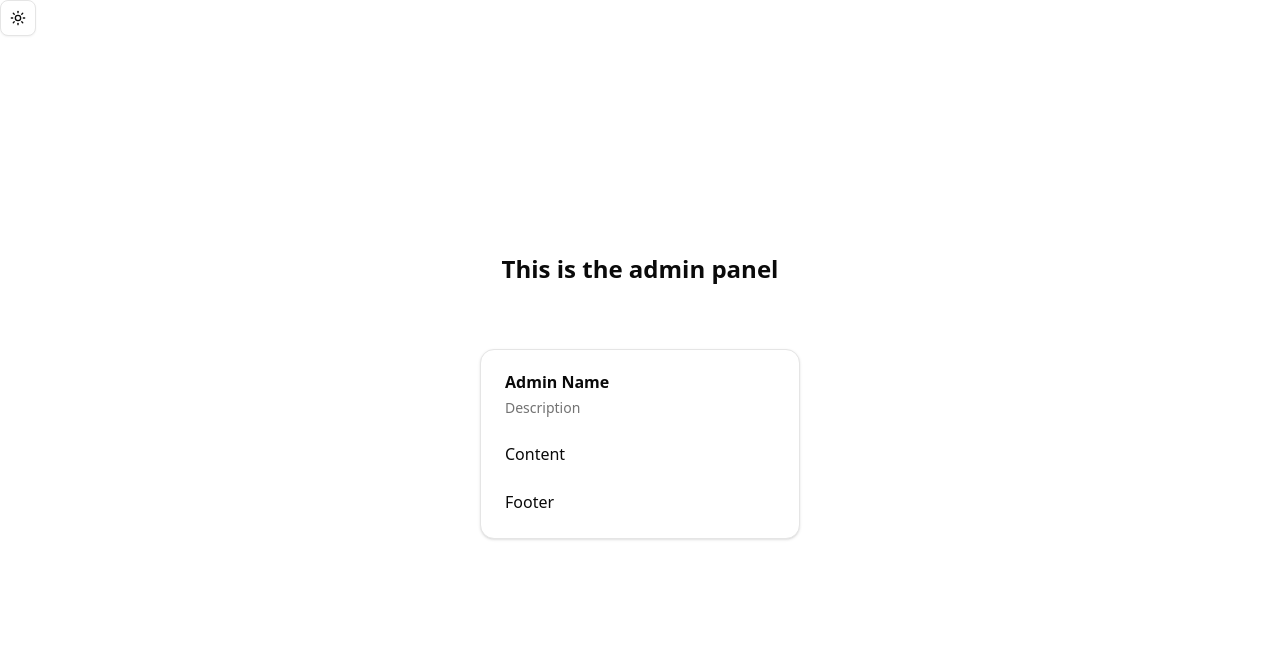
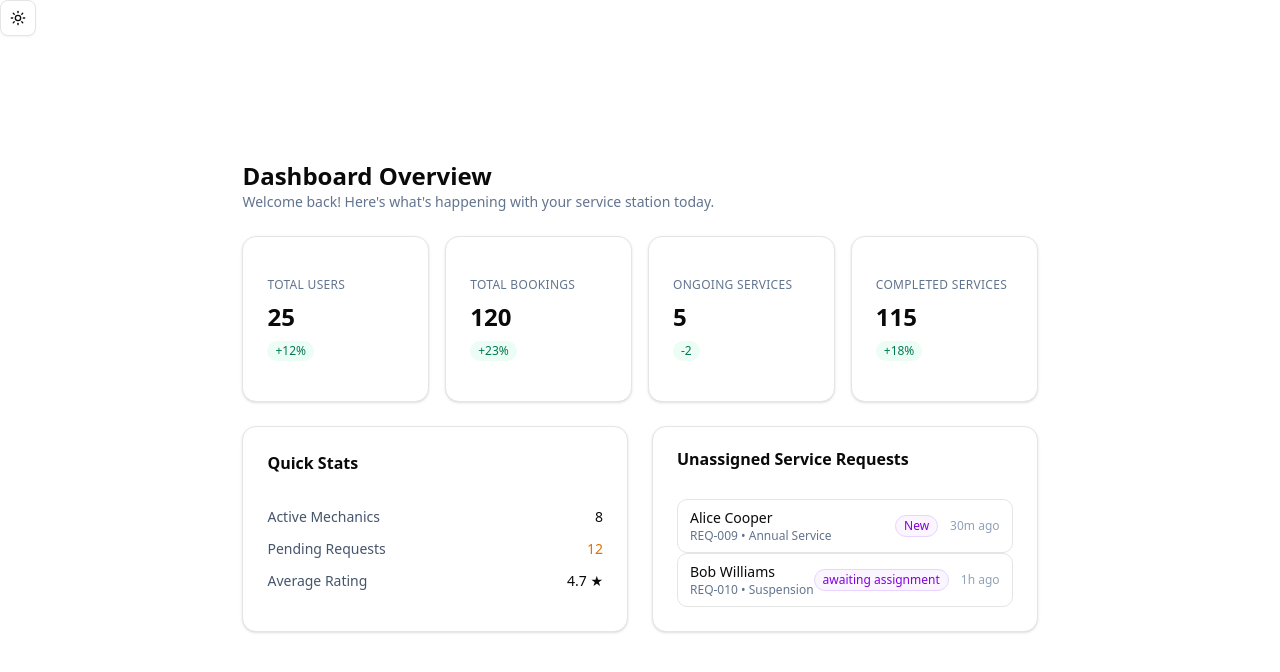
Before and after one commit to prakashsp23/CDAC-Project, a React (Vite) app in the folder client/: page /admin in a window 1280 px wide. Shown: the top 672 px of the page. Built offline with nearby package versions, Linux system fonts and the light colour scheme.

Commit message:
Add admin dashboard UI (cards, quick stats, unassigned requests, badge, table)

```diff
--- a/client/package.json
+++ b/client/package.json
@@ -16,8 +16,9 @@
     "@radix-ui/react-dropdown-menu": "^2.1.16",
     "@radix-ui/react-label": "^2.1.7",
     "@radix-ui/react-separator": "^1.1.7",
-    "@radix-ui/react-slot": "^1.2.3",
+    "@radix-ui/react-slot": "^1.2.4",
     "@tailwindcss/vite": "^4.1.16",
+    "@tanstack/react-table": "^8.21.3",
     "axios": "^1.13.2",
     "class-variance-authority": "^0.7.1",
     "clsx": "^2.1.1",
--- /dev/null
+++ b/client/src/components/screens/admin/Pages/Dashboard.jsx
@@ -0,0 +1,159 @@
+import React from 'react'
+import { Card, CardTitle, CardDescription, CardContent, CardFooter, CardHeader } from '@/components/ui/card'
+import { Badge } from '@/components/ui/badge'
+
+
+function Dashboard() {
+  // Top cards data
+  const summary = {
+    totalUsers: 25,
+    totalBookings: 120,
+    ongoingServices: 5,
+    completedServices: 115,
+  };
+
+  // Quick stats data
+  const quickStats = {
+    activeMechanics: 8,
+    pendingRequests: 12,
+    avgRating: 4.7,
+  };
+
+  // Unassigned service requests (dummy data for now)
+  const unassignedRequests = [
+    {
+      id: "REQ-009",
+      customerName: "Alice Cooper",
+      serviceType: "Annual Service",
+      status: "New",
+      timeAgo: "30m ago",
+    },
+    {
+      id: "REQ-010",
+      customerName: "Bob Williams",
+      serviceType: "Suspension",
+      status: "awaiting assignment",
+      timeAgo: "1h ago",
+    },
+  ];
+
+  return (
+    <div className="flex flex-col gap-6">
+      {/* Title + subtitle */}
+      <div>
+        <h1 className="text-2xl font-semibold">Dashboard Overview</h1>
+        <p className="text-sm text-slate-500">
+          Welcome back! Here's what's happening with your service station today.
+        </p>
+      </div>
+
+      {/* Top cards */}
+      <div className="grid gap-4 md:grid-cols-4">
+        <SummaryCard label="Total Users" value={summary.totalUsers} trend="+12%" />
+        <SummaryCard label="Total Bookings" value={summary.totalBookings} trend="+23%" />
+        <SummaryCard
+          label="Ongoing Services"
+          value={summary.ongoingServices}
+          trend="-2"
+        />
+        <SummaryCard
+          label="Completed Services"
+          value={summary.completedServices}
+          trend="+18%"
+        />
+      </div>
+
+      {/* Quick Stats card */}
+      <div className="grid gap-6 md:grid-cols-2">
+        <QuickStatsCard stats={quickStats} />
+        <UnassignedRequestsCard requests={unassignedRequests} />
+      </div>
+    </div>
+  );
+}
+
+/* ===== helper components in same file ===== */
+
+function SummaryCard({ label, value, trend }) {
+  return (
+    <Card>
+      <CardContent className="py-4 flex flex-col gap-2">
+        <span className="text-xs font-medium text-slate-500 uppercase tracking-wide">
+          {label}
+        </span>
+        <span className="text-2xl font-semibold">{value}</span>
+        <span className="text-xs rounded-full px-2 py-0.5 bg-emerald-50 text-emerald-700 w-fit">
+          {trend}
+        </span>
+      </CardContent>
+    </Card>
+  );
+}
+
+function QuickStatsCard({ stats }) {
+  const { activeMechanics, pendingRequests, avgRating } = stats;
+
+  return (
+    <Card>
+      <CardHeader>
+        <CardTitle className="text-base">Quick Stats</CardTitle>
+      </CardHeader>
+      <CardContent className="space-y-3 text-sm">
+        <Row label="Active Mechanics" value={activeMechanics} />
+        <Row
+          label="Pending Requests"
+          value={pendingRequests}
+          valueClass="text-amber-600"
+        />
+        <Row label="Average Rating" value={`${avgRating} ★`} />
+      </CardContent>
+    </Card>
+  );
+}
+
+function UnassignedRequestsCard({ requests }) {
+  return (
+    <Card>
+      <CardHeader>
+        <CardTitle>Unassigned Service Requests </CardTitle>
+      </CardHeader>
+      <CardContent>
+        {requests.length === 0 && (
+          <p className="text-sm text-slate-500">No pending unassigned requests.</p>
+        )}
+        {
+          requests.map((req) => (
+            <div key={req.id} className='flex items-center justify-between rounded-lg border px-3 py-2 text-sm'>
+              {/* left side: name + info */}
+              <div>
+                <div className='font-medium'> {req.customerName}</div>
+                <div className='text-xs text-slate-500'>
+                  {req.id} • {req.serviceType}
+                </div>
+              </div>
+              {/* right side:  */}
+              <div className='flex items-center gap-3'>
+                <Badge className='text-xs border-purple-200 bg-purple-50 text-purple-700'>
+                  {req.status}
+                </Badge>
+                <span className='text-xs text-slate-400'>{req.timeAgo}</span>
+              </div>
+
+            </div>
+          ))
+        }
+      </CardContent>
+    </Card>
+  )
+}
+
+function Row({ label, value, valueClass = "" }) {
+  return (
+    <div className="flex justify-between">
+      <span className="text-slate-600">{label}</span>
+      <span className={`font-medium ${valueClass}`}>{value}</span>
+    </div>
+  );
+}
+
+export default Dashboard
--- a/client/src/components/screens/admin/adminPanel.jsx
+++ b/client/src/components/screens/admin/adminPanel.jsx
@@ -1,14 +1,13 @@
 import React from 'react'
 import AdminCard from './components/adminCard'
-
+import Dashboard from './Pages/Dashboard'
 function AdminPanel() {
   return (
     <>
-    <div className='flex flex-col h-screen items-center justify-center'>
-    <h1 className='text-2xl font-bold mb-16'>This is the admin panel</h1>
-    <div></div>
-    <AdminCard />
-    </div>
+      <div className='flex flex-col h-screen items-center justify-center'>
+        <div></div>
+        <Dashboard />
+      </div>
     </>
   )
 }
--- /dev/null
+++ b/client/src/components/ui/badge.jsx
@@ -0,0 +1,44 @@
+import * as React from "react"
+import { Slot } from "@radix-ui/react-slot"
+import { cva } from "class-variance-authority";
+
+import { cn } from "@/lib/utils"
+
+const badgeVariants = cva(
+  "inline-flex items-center justify-center rounded-full border px-2 py-0.5 text-xs font-medium w-fit whitespace-nowrap shrink-0 [&>svg]:size-3 gap-1 [&>svg]:pointer-events-none focus-visible:border-ring focus-visible:ring-ring/50 focus-visible:ring-[3px] aria-invalid:ring-destructive/20 dark:aria-invalid:ring-destructive/40 aria-invalid:border-destructive transition-[color,box-shadow] overflow-hidden",
+  {
+    variants: {
+      variant: {
+        default:
+          "border-transparent bg-primary text-primary-foreground [a&]:hover:bg-primary/90",
+        secondary:
+          "border-transparent bg-secondary text-secondary-foreground [a&]:hover:bg-secondary/90",
+        destructive:
+          "border-transparent bg-destructive text-white [a&]:hover:bg-destructive/90 focus-visible:ring-destructive/20 dark:focus-visible:ring-destructive/40 dark:bg-destructive/60",
+        outline:
+          "text-foreground [a&]:hover:bg-accent [a&]:hover:text-accent-foreground",
+      },
+    },
+    defaultVariants: {
+      variant: "default",
+    },
+  }
+)
+
+function Badge({
+  className,
+  variant,
+  asChild = false,
+  ...props
+}) {
+  const Comp = asChild ? Slot : "span"
+
+  return (
+    <Comp
+      data-slot="badge"
+      className={cn(badgeVariants({ variant }), className)}
+      {...props} />
+  );
+}
+
+export { Badge, badgeVariants }
--- /dev/null
+++ b/client/src/components/ui/table.jsx
@@ -0,0 +1,121 @@
+import * as React from "react"
+
+import { cn } from "@/lib/utils"
+
+function Table({
+  className,
+  ...props
+}) {
+  return (
+    <div data-slot="table-container" className="relative w-full overflow-x-auto">
+      <table
+        data-slot="table"
+        className={cn("w-full caption-bottom text-sm", className)}
+        {...props} />
+    </div>
+  );
+}
+
+function TableHeader({
+  className,
+  ...props
+}) {
+  return (
+    <thead
+      data-slot="table-header"
+      className={cn("[&_tr]:border-b", className)}
+      {...props} />
+  );
+}
+
+function TableBody({
+  className,
+  ...props
+}) {
+  return (
+    <tbody
+      data-slot="table-body"
+      className={cn("[&_tr:last-child]:border-0", className)}
+      {...props} />
+  );
+}
+
+function TableFooter({
+  className,
+  ...props
+}) {
+  return (
+    <tfoot
+      data-slot="table-footer"
+      className={cn("bg-muted/50 border-t font-medium [&>tr]:last:border-b-0", className)}
+      {...props} />
+  );
+}
+
+function TableRow({
+  className,
+  ...props
+}) {
+  return (
+    <tr
+      data-slot="table-row"
+      className={cn(
+        "hover:bg-muted/50 data-[state=selected]:bg-muted border-b transition-colors",
+        className
+      )}
+      {...props} />
+  );
+}
+
+function TableHead({
+  className,
+  ...props
+}) {
+  return (
+    <th
+      data-slot="table-head"
+      className={cn(
+        "text-foreground h-10 px-2 text-left align-middle font-medium whitespace-nowrap [&:has([role=checkbox])]:pr-0 [&>[role=checkbox]]:translate-y-[2px]",
+        className
+      )}
+      {...props} />
+  );
+}
+
+function TableCell({
+  className,
+  ...props
+}) {
+  return (
+    <td
+      data-slot="table-cell"
+      className={cn(
+        "p-2 align-middle whitespace-nowrap [&:has([role=checkbox])]:pr-0 [&>[role=checkbox]]:translate-y-[2px]",
+        className
+      )}
+      {...props} />
+  );
+}
+
+function TableCaption({
+  className,
+  ...props
+}) {
+  return (
+    <caption
+      data-slot="table-caption"
+      className={cn("text-muted-foreground mt-4 text-sm", className)}
+      {...props} />
+  );
+}
+
+export {
+  Table,
+  TableHeader,
+  TableBody,
+  TableFooter,
+  TableHead,
+  TableRow,
+  TableCell,
+  TableCaption,
+}
```
Also changed, not shown: 1 other file (tests, documents, lock files or other folders).
